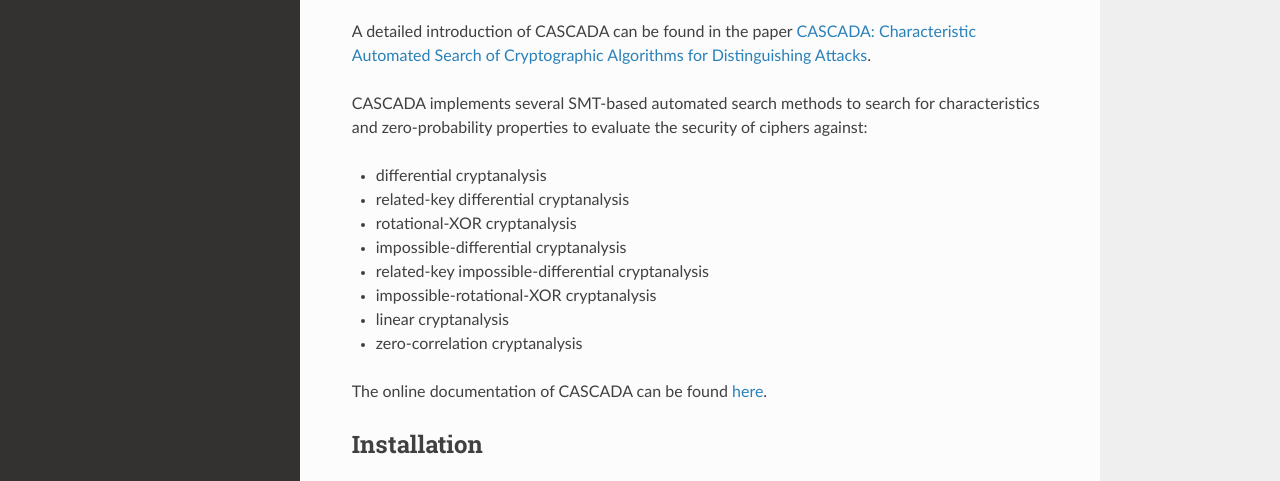
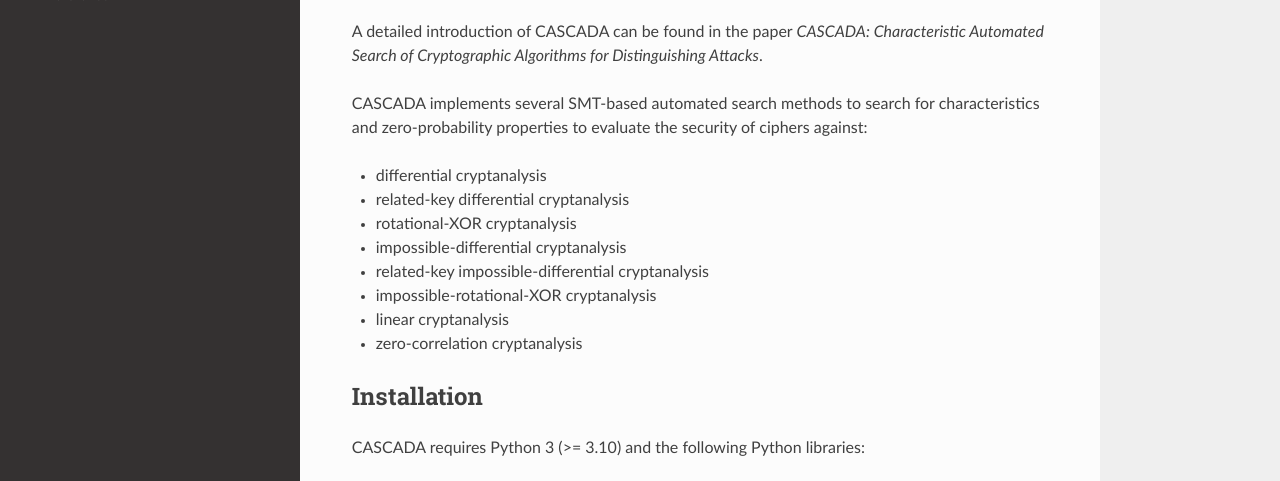
Before and after one commit to ranea/CASCADA, a plain HTML site: page index.html in a window 1280 px wide. Shown: the part 241-722 px from the top of the page. Drawn offline with Linux system fonts and the light colour scheme.

Commit message:
removed dead links

```diff
--- a/index.html
+++ b/index.html
@@ -76,7 +76,7 @@
 is a Python 3 library to evaluate the security of cryptographic primitives,
 specially block ciphers, against distinguishing attacks with bit-vector SMT solvers.</p>
 <p>A detailed introduction of CASCADA can be found in the paper
-<a class="reference external" href="...">CASCADA: Characteristic Automated Search of Cryptographic Algorithms for Distinguishing Attacks</a>.</p>
+<i>CASCADA: Characteristic Automated Search of Cryptographic Algorithms for Distinguishing Attacks</i>.</p>
 <p>CASCADA implements several SMT-based automated search methods to search for
 characteristics and zero-probability properties to evaluate the security of ciphers against:</p>
 <ul class="simple">
@@ -89,7 +89,6 @@
 <li><p>linear cryptanalysis</p></li>
 <li><p>zero-correlation cryptanalysis</p></li>
 </ul>
-<p>The online documentation of CASCADA can be found <a class="reference external" href="...">here</a>.</p>
 <section id="installation">
 <h2>Installation<a class="headerlink" href="#installation" title="Permalink to this headline"></a></h2>
 <p>CASCADA requires Python 3 (&gt;= 3.10) and the following Python libraries:</p>
```
Also changed, not shown: 1 other file.
